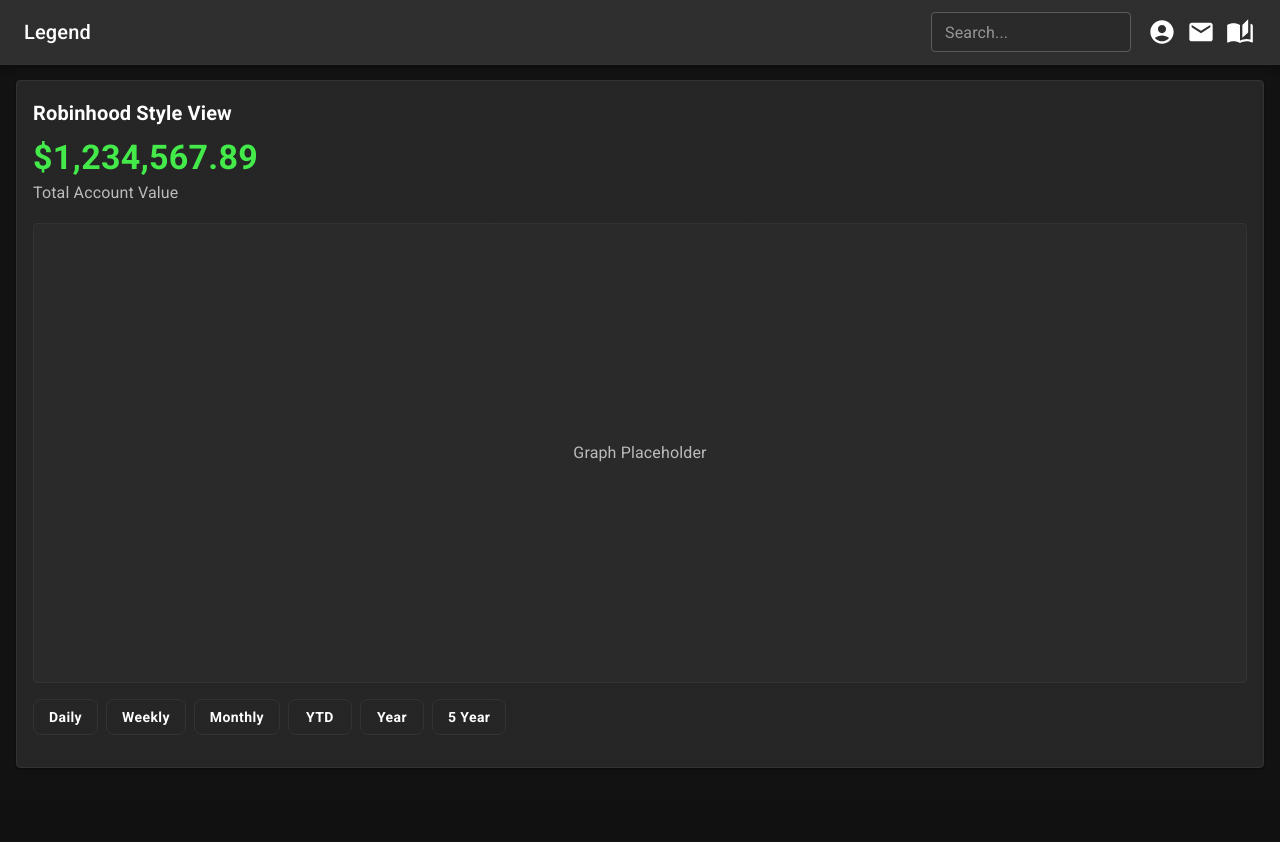
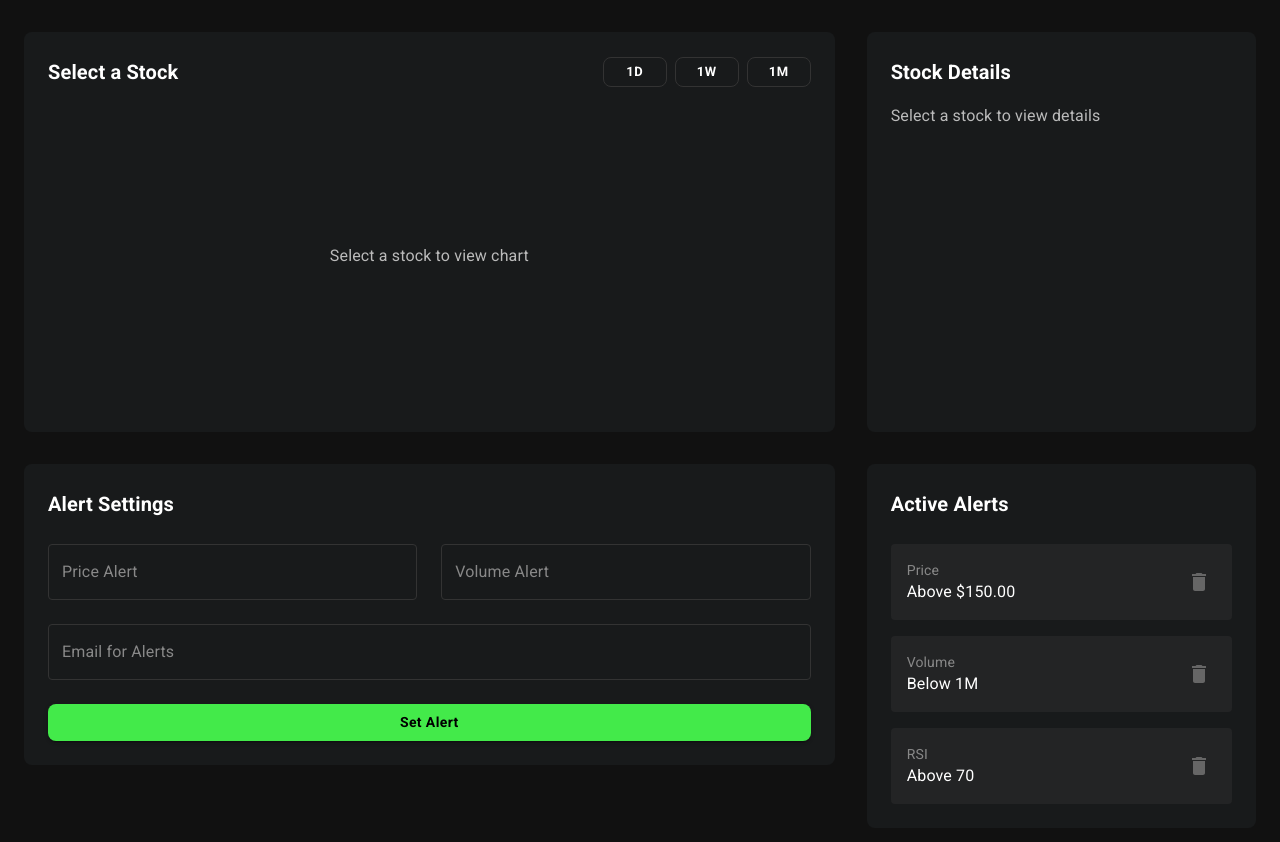
Before and after one commit to oldwestsolutions/jpmorgan, a React (Create React App) app: page /legend in a window 1280 px wide. Shown: the top 842 px of the page. Before the commit the page ends 800 px from the top, so only its background shows below. Built offline with nearby package versions, Linux system fonts and the light colour scheme.

Commit message:
fix: ensure carousel cards are visible on mobile

```diff
--- a/src/pages/Legend.tsx
+++ b/src/pages/Legend.tsx
@@ -42,6 +42,7 @@
   Timeline as TimelineIcon,
   Article,
   AutoStories,
+  Delete,
 } from '@mui/icons-material';
 import { useNavigate } from 'react-router-dom';
 import { motion, AnimatePresence } from 'framer-motion';
@@ -150,7 +151,14 @@
     price?: string;
     icon: React.ReactNode;
   }>>([]);
-  const [selectedStock, setSelectedStock] = useState<{ title: string; description: string; price?: string } | null>(null);
+  const [selectedStock, setSelectedStock] = useState<{
+    title: string;
+    description: string;
+    price?: string;
+    change?: string;
+    volume?: string;
+    marketCap?: string;
+  } | null>(null);
   const [isSearchOpen, setIsSearchOpen] = useState(false);
   const [isMailOpen, setIsMailOpen] = useState(false);
   const [mailAnchorEl, setMailAnchorEl] = useState<null | HTMLElement>(null);
@@ -1147,396 +1155,223 @@
   );
 
   return (
-    <motion.div
-      initial={{ opacity: 0 }}
-      animate={{ opacity: 1 }}
-      transition={{ duration: 0.5 }}
-    >
-      <Box sx={{
-        height: '100vh',
-        bgcolor: '#121212',
-        overflow: 'hidden',
-        position: 'fixed',
-        top: 0,
-        left: 0,
-        right: 0,
-        bottom: 0,
+    <Box sx={{ flexGrow: 1, bgcolor: '#111', minHeight: '100vh', color: 'white' }}>
+      <Container maxWidth="xl" sx={{ py: 4 }}>
+        {/* Top Section: Graph */}
+        <Grid container spacing={4} sx={{ mb: 4 }}>
+          <Grid item xs={12} md={8}>
+            <Paper elevation={0} sx={{
+              bgcolor: '#181A1B',
+              borderRadius: 2,
+              p: 3,
+              height: '400px',
               display: 'flex',
               flexDirection: 'column'
             }}>
-        <AppBar
-          position="fixed"
-          sx={{
-            width: '100%',
-            bgcolor: '#1a1a1a',
-            borderBottom: '1px solid #333',
-            zIndex: 1200
-          }}
-        >
-          <Toolbar sx={{ minHeight: { xs: 56, sm: 64 } }}>
-            <Typography
-              variant="h6"
-              component="div"
-              sx={{
-                flexGrow: 1,
-                fontSize: { xs: '1rem', sm: '1.25rem' },
-                cursor: 'pointer',
-                '&:hover': { color: '#43ea4a' }
-              }}
-              onClick={handleLogoClick}
-            >
-              Legend
+              <Box sx={{ display: 'flex', justifyContent: 'space-between', alignItems: 'center', mb: 2 }}>
+                <Typography variant="h6" sx={{ fontWeight: 700 }}>
+                  {selectedStock?.title || 'Select a Stock'}
                 </Typography>
-            <Box sx={{ position: 'relative', mr: 1 }} className="search-container">
-              <TextField
-                placeholder="Search..."
-                variant="outlined"
-                size="small"
-                sx={{
-                  bgcolor: '#2a2a2a',
-                  borderRadius: 1,
-                  '& .MuiOutlinedInput-root': {
-                    color: 'white',
-                    fontSize: { xs: '0.875rem', sm: '1rem' }
-                  },
-                  width: { xs: 150, sm: 200 }
-                }}
-                onChange={(e) => handleSearch(e.target.value)}
-              />
-              <AnimatePresence>
-                {isSearchOpen && searchResults.length > 0 && renderSearchResults()}
-              </AnimatePresence>
-            </Box>
-            <IconButton
-              size="small"
-              edge="end"
-              onClick={handleProfileMenuOpen}
-              color="inherit"
-              sx={{ ml: 0.5 }}
-            >
-              <AccountCircle sx={{ fontSize: { xs: 24, sm: 28 } }} />
-            </IconButton>
-            <Menu
-              anchorEl={anchorEl}
-              open={Boolean(anchorEl)}
-              onClose={handleProfileMenuClose}
-              sx={{
-                '& .MuiPaper-root': {
-                  bgcolor: '#1a1a1a',
-                  color: 'white',
-                  mt: 1.5,
-                }
-              }}
-            >
-              <MenuItem onClick={handleProfileMenuClose}>Settings</MenuItem>
-              <Divider sx={{ bgcolor: '#333' }} />
-              <MenuItem onClick={handleLogout}>Logout</MenuItem>
-            </Menu>
-            <IconButton
-              size="small"
-              edge="end"
-              color="inherit"
-              sx={{ ml: 0.5 }}
-              onClick={handleMailClick}
-            >
-              <Mail sx={{ fontSize: { xs: 24, sm: 28 } }} />
-            </IconButton>
-            <IconButton
-              size="small"
-              edge="end"
-              color="inherit"
-              sx={{
-                ml: 0.5,
-                color: isLegendView ? '#43ea4a' : 'inherit',
-                '&:hover': { color: '#43ea4a' }
-              }}
-              onClick={handleLegendToggle}
-            >
-              <AutoStories sx={{ fontSize: { xs: 24, sm: 28 } }} />
-            </IconButton>
-            {isComposing ? (
-              renderComposeMessage()
-            ) : renderMailDropdown()}
-          </Toolbar>
-        </AppBar>
-
-        <Box
-          component="main"
-          sx={{
-            flexGrow: 1,
-            p: { xs: 1, sm: 2 },
-            mt: { xs: '56px', sm: '64px' },
-            mb: { xs: 1, sm: 2 },
-            height: { xs: 'calc(100vh - 64px)', sm: 'calc(100vh - 72px)' },
-            overflow: 'auto',
-            display: 'flex',
-            flexDirection: 'column',
-            position: 'relative'
-          }}
-        >
-          {isComposing ? (
-            <Box sx={{ height: '100%', display: 'flex', flexDirection: 'column' }}>
-              {renderComposeMessage()}
-            </Box>
-          ) : isMailboxFull ? (
-            <Box sx={{ height: '100%', display: 'flex', flexDirection: 'column' }}>
-              {renderMailbox()}
-            </Box>
-          ) : isLegendView ? (
-            <Box sx={{ height: '100%', display: 'flex', flexDirection: 'column' }}>
-              <Paper sx={{
-                p: { xs: 1, sm: 2 },
-                bgcolor: '#1a1a1a',
-                color: 'white',
-                border: '1px solid #333',
-                flex: 1,
-                minHeight: 0,
-                overflow: 'auto',
-                display: 'flex',
-                flexDirection: 'column'
-              }}>
-                <Typography variant="h6" sx={{ mb: 2, fontWeight: 600 }}>Legend Views</Typography>
-                <Grid container spacing={2}>
-                  {['Bio', 'Options', 'News'].map((view) => (
-                    <Grid item xs={12} sm={4} key={view}>
-                      <Box
-                        sx={{
-                          p: 2,
-                          bgcolor: '#2a2a2a',
-                          borderRadius: 1,
-                          border: '1px solid #333',
-                          cursor: 'pointer',
-                          '&:hover': {
-                            borderColor: '#43ea4a',
-                            transform: 'translateY(-2px)',
-                            transition: 'all 0.2s'
-                          }
-                        }}
-                        onClick={() => {
-                          if (selectedStock) {
-                            handleViewChange(view.toLowerCase() as 'bio' | 'options' | 'news');
-                          }
-                        }}
-                      >
-                        <Typography variant="h6" sx={{ mb: 1, color: '#43ea4a' }}>{view}</Typography>
-                        <Typography variant="body2" color="text.secondary">
-                          {view === 'Bio' ? 'Company Information' :
-                           view === 'Options' ? 'Trading Options' :
-                           'Latest News & Updates'}
-                        </Typography>
-                      </Box>
-                    </Grid>
-                  ))}
-                </Grid>
-              </Paper>
-            </Box>
-          ) : (
-            selectedStock ? (
-              <Box sx={{ height: '100%', display: 'flex', flexDirection: 'column' }}>
-                <Paper sx={{
-                  p: { xs: 1, sm: 2 },
-                  bgcolor: '#1a1a1a',
-                  color: 'white',
-                  border: '1px solid #333',
-                  flex: 1,
-                  minHeight: 0,
-                  overflow: 'auto',
-                  display: 'flex',
-                  flexDirection: 'column'
-                }}>
-                  <Button
-                    variant="outlined"
-                    onClick={handleBackToAccount}
-                    size="small"
-                    sx={{
-                      mb: 2,
-                      color: 'white',
-                      borderColor: '#333',
-                      '&:hover': { borderColor: '#43ea4a' },
-                      fontSize: { xs: '0.75rem', sm: '0.875rem' }
-                    }}
-                  >
-                    Back to Account
-                  </Button>
-                  <Box sx={{ display: 'flex', alignItems: 'center', justifyContent: 'space-between', mb: 1 }}>
-                    <Box sx={{ display: 'flex', alignItems: 'center' }}>
-                      <Box
-                        component="img"
-                        src="https://upload.wikimedia.org/wikipedia/commons/0/08/Netflix_2015_logo.svg"
-                        alt="Netflix Logo"
-                        sx={{
-                          mr: 1,
-                          height: { xs: 24, sm: 30 }
-                        }}
-                      />
-                      <Typography variant="h6" sx={{ fontWeight: 600, fontSize: { xs: '1rem', sm: '1.25rem' } }}>
-                        {selectedStock.title}
-                      </Typography>
-                    </Box>
-                    <Box
-                      sx={{
-                        display: 'flex',
-                        alignItems: 'center',
-                        gap: 1,
-                        cursor: 'pointer',
-                        '&:hover': { opacity: 0.8 }
-                      }}
-                      onClick={() => handleViewChange('price')}
-                    >
-                      <Typography variant="h6" sx={{ color: '#43ea4a', fontWeight: 600, fontSize: { xs: '1rem', sm: '1.25rem' } }}>
-                        $500.00
-                      </Typography>
-                      <Typography variant="body2" sx={{ color: '#43ea4a', fontSize: { xs: '0.75rem', sm: '0.875rem' } }}>
-                        +2.5%
-                      </Typography>
-                    </Box>
-                  </Box>
-                  <Typography variant="body2" color="text.secondary" sx={{ fontSize: { xs: '0.875rem', sm: '1rem' } }}>{selectedStock.description}</Typography>
-                  <Box sx={{ display: 'flex', gap: 1, mt: 1 }}>
-                    <IconButton
-                      onClick={() => handleViewChange('bio')}
-                      sx={{
-                        color: 'white',
-                        '&:hover': { color: '#43ea4a' },
-                        padding: { xs: 0.5, sm: 1 }
-                      }}
-                    >
-                      <MenuBook sx={{ fontSize: { xs: 20, sm: 24 } }} />
-                    </IconButton>
-                    <IconButton
-                      onClick={() => handleViewChange('options')}
-                      sx={{
-                        color: 'white',
-                        '&:hover': { color: '#43ea4a' },
-                        padding: { xs: 0.5, sm: 1 }
-                      }}
-                    >
-                      <TimelineIcon sx={{ fontSize: { xs: 20, sm: 24 } }} />
-                    </IconButton>
-                    <IconButton
-                      onClick={() => handleViewChange('news')}
-                      sx={{
-                        color: 'white',
-                        '&:hover': { color: '#43ea4a' },
-                        padding: { xs: 0.5, sm: 1 }
-                      }}
-                    >
-                      <Article sx={{ fontSize: { xs: 20, sm: 24 } }} />
-                    </IconButton>
-                  </Box>
-                  <AnimatePresence mode="wait">
-                    {currentView === 'main' && (
-                      <motion.div
-                        initial={{ opacity: 0 }}
-                        animate={{ opacity: 1 }}
-                        exit={{ opacity: 0 }}
-                        transition={{ duration: 0.3 }}
-                      >
-                        <Grid container spacing={{ xs: 1, sm: 2 }} sx={{ mt: 2 }}>
-                          <Grid item xs={12} sm={6}>
-                            <Box sx={{ p: { xs: 1, sm: 2 }, bgcolor: '#2a2a2a', borderRadius: 1, border: '1px solid #333' }}>
-                              <Typography variant="h6" sx={{ mb: 1, fontWeight: 600, fontSize: { xs: '1rem', sm: '1.25rem' } }}>Stock Price Graph</Typography>
-                              <Box sx={{ height: { xs: 150, sm: 200 }, bgcolor: '#2a2a2a', borderRadius: 1, border: '1px solid #333', display: 'flex', alignItems: 'center', justifyContent: 'center' }}>
-                                <Typography variant="body2" color="text.secondary">Graph Placeholder</Typography>
-                              </Box>
-                            </Box>
-                          </Grid>
-                          <Grid item xs={12} sm={6}>
-                            <Box sx={{ p: { xs: 1, sm: 2 }, bgcolor: '#2a2a2a', borderRadius: 1, border: '1px solid #333' }}>
-                              <Typography variant="h6" sx={{ mb: 1, fontWeight: 600, fontSize: { xs: '1rem', sm: '1.25rem' } }}>Options Greeks</Typography>
-                              <Grid container spacing={1}>
-                                {[
-                                  { label: 'Delta', value: '0.65' },
-                                  { label: 'Gamma', value: '0.02' },
-                                  { label: 'Theta', value: '-0.05' },
-                                  { label: 'Vega', value: '0.10' },
-                                  { label: 'Rho', value: '0.01' },
-                                  { label: 'Open Interest', value: '1000' }
-                                ].map((greek) => (
-                                  <Grid item xs={6} key={greek.label}>
-                                    <Box sx={{ p: 1, bgcolor: '#333', borderRadius: 1, height: '100%', display: 'flex', alignItems: 'center', justifyContent: 'center' }}>
-                                      <Typography variant="body2" color="text.secondary" sx={{ fontSize: { xs: '0.75rem', sm: '0.875rem' } }}>
-                                        {greek.label}: {greek.value}
-                                      </Typography>
-                                    </Box>
-                                  </Grid>
-                                ))}
-                              </Grid>
+                <Box sx={{ display: 'flex', gap: 1 }}>
                   <Button
                     variant="outlined"
                     size="small"
                     sx={{
-                                  mt: 2,
+                      borderColor: '#333',
                       color: 'white',
-                                  borderColor: '#333',
-                                  '&:hover': { borderColor: '#43ea4a' },
-                                  fontSize: { xs: '0.75rem', sm: '0.875rem' }
+                      '&:hover': { borderColor: '#666' }
                     }}
                   >
-                                View Contracts for Sale
+                    1D
+                  </Button>
+                  <Button
+                    variant="outlined"
+                    size="small"
+                    sx={{
+                      borderColor: '#333',
+                      color: 'white',
+                      '&:hover': { borderColor: '#666' }
+                    }}
+                  >
+                    1W
+                  </Button>
+                  <Button
+                    variant="outlined"
+                    size="small"
+                    sx={{
+                      borderColor: '#333',
+                      color: 'white',
+                      '&:hover': { borderColor: '#666' }
+                    }}
+                  >
+                    1M
                   </Button>
                 </Box>
+              </Box>
+              <Box sx={{ flex: 1, display: 'flex', alignItems: 'center', justifyContent: 'center' }}>
+                <Typography variant="body1" color="text.secondary">
+                  {selectedStock ? 'Chart will be displayed here' : 'Select a stock to view chart'}
+                </Typography>
+              </Box>
+            </Paper>
           </Grid>
-                        </Grid>
-                      </motion.div>
-                    )}
-                    {currentView === 'bio' && renderBioView()}
-                    {currentView === 'options' && renderOptionsView()}
-                    {currentView === 'news' && renderNewsView()}
-                    {currentView === 'price' && renderPriceView()}
-                  </AnimatePresence>
-                </Paper>
-              </Box>
-            ) : (
-              <Box sx={{ height: '100%', display: 'flex', flexDirection: 'column' }}>
-                <Paper sx={{
-                  p: { xs: 1, sm: 2 },
-                  bgcolor: '#1a1a1a',
-                  color: 'white',
-                  border: '1px solid #333',
-                  flex: 1,
-                  minHeight: 0,
-                  overflow: 'auto',
+          <Grid item xs={12} md={4}>
+            <Paper elevation={0} sx={{
+              bgcolor: '#181A1B',
+              borderRadius: 2,
+              p: 3,
+              height: '400px',
               display: 'flex',
               flexDirection: 'column'
             }}>
-                  {isMobile ? renderMobileView() : (
-                    <>
-                      <Typography variant="h6" sx={{ mb: 1, fontWeight: 600 }}>
-                        Robinhood Style View
+              <Typography variant="h6" sx={{ fontWeight: 700, mb: 2 }}>
+                Stock Details
               </Typography>
-                      <Box sx={{ mb: 2 }}>
-                        <Typography variant="h4" sx={{ color: '#43ea4a', fontWeight: 700 }}>$1,234,567.89</Typography>
-                        <Typography variant="subtitle1" color="text.secondary">Total Account Value</Typography>
+              {selectedStock ? (
+                <Box sx={{ flex: 1 }}>
+                  <Typography variant="body1" sx={{ mb: 1 }}>
+                    <strong>Price:</strong> ${selectedStock.price}
+                  </Typography>
+                  <Typography variant="body1" sx={{ mb: 1 }}>
+                    <strong>Change:</strong> {selectedStock.change}
+                  </Typography>
+                  <Typography variant="body1" sx={{ mb: 1 }}>
+                    <strong>Volume:</strong> {selectedStock.volume}
+                  </Typography>
+                  <Typography variant="body1" sx={{ mb: 1 }}>
+                    <strong>Market Cap:</strong> {selectedStock.marketCap}
+                  </Typography>
                 </Box>
-                      <Box sx={{
-                        flex: 1,
-                        bgcolor: '#2a2a2a',
+              ) : (
+                <Typography variant="body1" color="text.secondary">
+                  Select a stock to view details
+                </Typography>
+              )}
+            </Paper>
+          </Grid>
+        </Grid>
+
+        {/* Bottom Section: Alert Settings */}
+        <Grid container spacing={4}>
+          <Grid item xs={12} md={8}>
+            <Paper elevation={0} sx={{
+              bgcolor: '#181A1B',
+              borderRadius: 2,
+              p: 3
+            }}>
+              <Typography variant="h6" sx={{ fontWeight: 700, mb: 3 }}>
+                Alert Settings
+              </Typography>
+              <Grid container spacing={3}>
+                <Grid item xs={12} sm={6}>
+                  <TextField
+                    fullWidth
+                    label="Price Alert"
+                    type="number"
+                    variant="outlined"
+                    sx={{
+                      '& .MuiOutlinedInput-root': {
+                        color: 'white',
+                        '& fieldset': { borderColor: '#333' },
+                        '&:hover fieldset': { borderColor: '#666' },
+                        '&.Mui-focused fieldset': { borderColor: '#888' }
+                      },
+                      '& .MuiInputLabel-root': { color: '#888' }
+                    }}
+                  />
+                </Grid>
+                <Grid item xs={12} sm={6}>
+                  <TextField
+                    fullWidth
+                    label="Volume Alert"
+                    type="number"
+                    variant="outlined"
+                    sx={{
+                      '& .MuiOutlinedInput-root': {
+                        color: 'white',
+                        '& fieldset': { borderColor: '#333' },
+                        '&:hover fieldset': { borderColor: '#666' },
+                        '&.Mui-focused fieldset': { borderColor: '#888' }
+                      },
+                      '& .MuiInputLabel-root': { color: '#888' }
+                    }}
+                  />
+                </Grid>
+                <Grid item xs={12}>
+                  <TextField
+                    fullWidth
+                    label="Email for Alerts"
+                    type="email"
+                    variant="outlined"
+                    sx={{
+                      '& .MuiOutlinedInput-root': {
+                        color: 'white',
+                        '& fieldset': { borderColor: '#333' },
+                        '&:hover fieldset': { borderColor: '#666' },
+                        '&.Mui-focused fieldset': { borderColor: '#888' }
+                      },
+                      '& .MuiInputLabel-root': { color: '#888' }
+                    }}
+                  />
+                </Grid>
+                <Grid item xs={12}>
+                  <Button
+                    variant="contained"
+                    fullWidth
+                    sx={{
+                      bgcolor: '#43ea4a',
+                      color: '#000',
+                      '&:hover': { bgcolor: '#2fc437' }
+                    }}
+                  >
+                    Set Alert
+                  </Button>
+                </Grid>
+              </Grid>
+            </Paper>
+          </Grid>
+          <Grid item xs={12} md={4}>
+            <Paper elevation={0} sx={{
+              bgcolor: '#181A1B',
+              borderRadius: 2,
+              p: 3
+            }}>
+              <Typography variant="h6" sx={{ fontWeight: 700, mb: 3 }}>
+                Active Alerts
+              </Typography>
+              <Box sx={{ display: 'flex', flexDirection: 'column', gap: 2 }}>
+                {[
+                  { type: 'Price', value: '$150.00', condition: 'Above' },
+                  { type: 'Volume', value: '1M', condition: 'Below' },
+                  { type: 'RSI', value: '70', condition: 'Above' }
+                ].map((alert, index) => (
+                  <Box key={index} sx={{
+                    p: 2,
+                    bgcolor: '#232425',
                     borderRadius: 1,
-                        border: '1px solid #333',
                     display: 'flex',
-                        alignItems: 'center',
-                        justifyContent: 'center',
-                        mb: 2
+                    justifyContent: 'space-between',
+                    alignItems: 'center'
                   }}>
-                        <Typography variant="body1" color="text.secondary">Graph Placeholder</Typography>
+                    <Box>
+                      <Typography variant="body2" sx={{ color: '#888' }}>
+                        {alert.type}
+                      </Typography>
+                      <Typography variant="body1">
+                        {alert.condition} {alert.value}
+                      </Typography>
                     </Box>
-                      <Box sx={{ display: 'flex', gap: 1, mb: 2, flexWrap: 'wrap' }}>
-                        {['Daily', 'Weekly', 'Monthly', 'YTD', 'Year', '5 Year'].map((period) => (
-                          <Button key={period} variant="outlined" sx={{ color: 'white', borderColor: '#333', '&:hover': { borderColor: '#43ea4a' } }}>
-                            {period}
-                          </Button>
+                    <IconButton size="small" sx={{ color: '#666' }}>
+                      <Delete />
+                    </IconButton>
+                  </Box>
                 ))}
               </Box>
-                    </>
-                  )}
             </Paper>
+          </Grid>
+        </Grid>
+      </Container>
     </Box>
-            )
-          )}
-        </Box>
-      </Box>
-    </motion.div>
   );
 };
 
```
Also changed, not shown: src/pages/HomePage.tsx (+4 -4 lines). Lines whose indentation alone changed are shown as unchanged.
